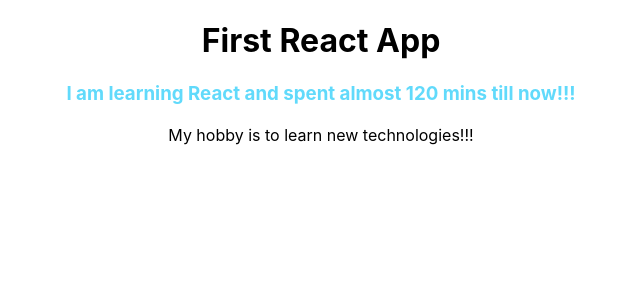
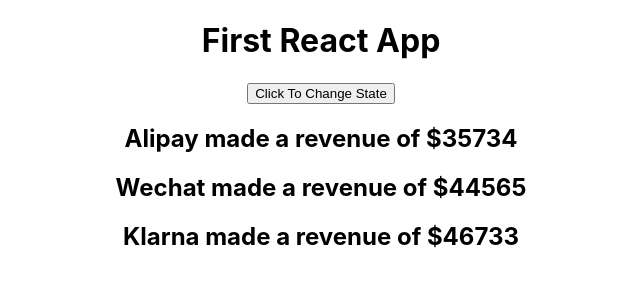
Before and after one commit to vksingh26/ReactJS, a React (Create React App) app in the folder reactapp/: page / in a window 1280 px wide. Shown: the top 300 px of the page, without its empty margins (319-959 px from the left). Built offline with nearby package versions, Linux system fonts and the light colour scheme.

Commit message:
Added state management concept

```diff
--- a/reactapp/src/App.js
+++ b/reactapp/src/App.js
@@ -3,11 +3,40 @@
 import LearnReact from './Learn_React/Learn-React';
 
 class App extends Component {
+    state = {
+        apm: [
+            {name: "Alipay", revenue: "$35734"},
+            {name: "Wechat", revenue: "$44565"},
+            {name: "Klarna", revenue: "$46733"}
+        ]
+    }
+
+    stateHandler = () =>{
+        this.setState({
+            apm: [{
+                    name: "Wechat",
+                    revenue: "$6757.34"
+                },
+                {
+                    name: "Klarna",
+                    revenue: "$28445.65"
+                },
+                {
+                    name: "Alipay",
+                    revenue: "$34467.33"
+                }
+            ]
+        })
+    }
+
     render(){
         return (
         <div className = "App" >
-             <h1> First React App </h1>
-            <LearnReact name="React" timeSpent="120"/>My hobby is to learn new technologies!!!
+            <h1> First React App </h1>
+            <button class="btn btn-primary" onClick={this.stateHandler} > Click To Change State </button>
+            <LearnReact name={this.state.apm[0].name} revenue={this.state.apm[0].revenue}></LearnReact>
+            <LearnReact name={this.state.apm[1].name} revenue={this.state.apm[1].revenue}></LearnReact>
+            <LearnReact name={this.state.apm[2].name} revenue={this.state.apm[2].revenue}></LearnReact>
         </div>
         );
         //below line is used to create element using react createelement method, but its kind of cumbersome process if we want to create multiple elements
--- a/reactapp/src/Learn_React/Learn-React.js
+++ b/reactapp/src/Learn_React/Learn-React.js
@@ -7,8 +7,7 @@
     // {props.children} is the way to bind children dynamically, check app js for children element which is 'my hobby is to ...'
     return (
         <div>
-            <h3>I am learning {props.name} and spent almost {props.timeSpent} mins till now!!!</h3>
-            <h2>{props.children}</h2>
+            <h2>{props.name} made a revenue of {props.revenue}</h2>
         </div>);
 }
 
```
